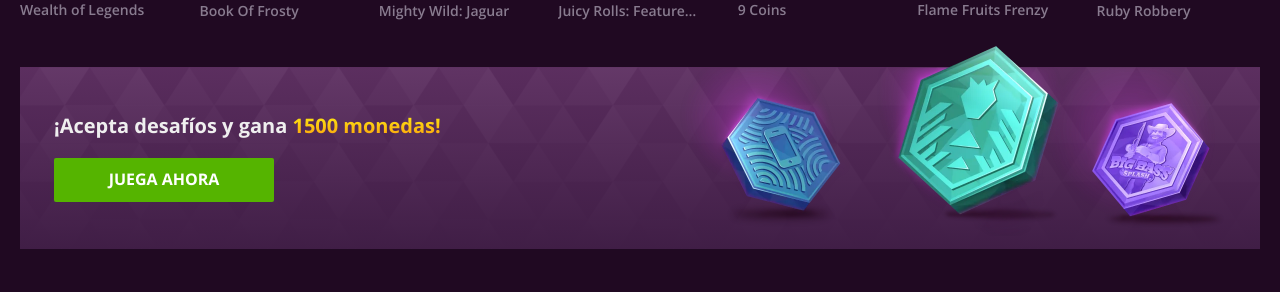
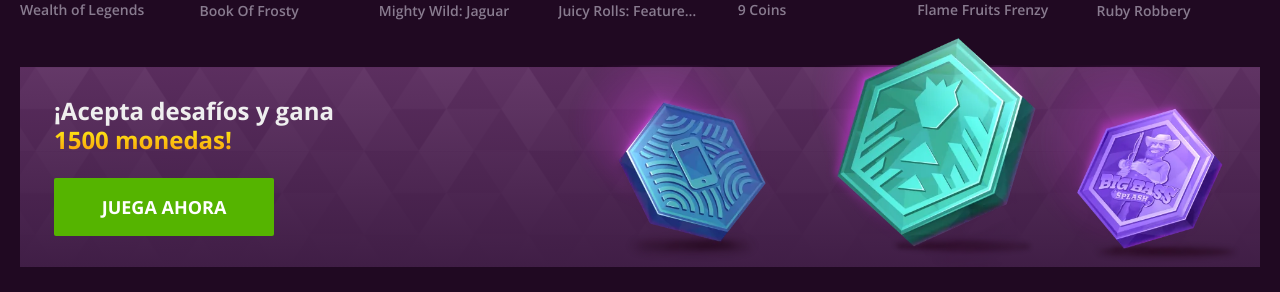
Before and after one commit to maratbabaev/malina-casino, a plain HTML site: page index.html in a window 1280 px wide. Shown: the part 1072-1364 px from the top of the page. Drawn offline with Linux system fonts and the light colour scheme; files whose address does not match are found by name.

Commit message:
6 commit

```diff
--- a/assets/css/styles.scss
+++ b/assets/css/styles.scss
@@ -583,21 +583,40 @@
 		url("/assets/images/triangle-pattern.webp");
 	background-size: cover, auto 42%;
 	background-position-x: 5%;
-	height: 182px;
+	height: 270px;
 	display: flex;
 	align-items: center;
-	padding: 20px 34px;
+	padding: 20px 64px;
 	position: relative;
+	@media (max-width: 1400px) {
+		height: 200px;
+		padding: 20px 34px;
+	}
+	@media (max-width: 1024px) {
+		height: 182px;
+	}
 }
 
 .banner__content {
 	display: flex;
 	flex-direction: column;
-	gap: 20px;
-	font-size: 20px;
+	gap: 30px;
+	font-size: 32px;
 	line-height: 1.2;
 	font-weight: 700;
+	@media (max-width: 1900px) {
+		font-size: 24px;
+		gap: 24px;
+	}
+	@media (max-width: 1024px) {
+		font-size: 20px;
+		gap: 18px;
+	}
 	p {
+		@media (max-width: 1900px) {
+			display: flex;
+			flex-direction: column;
+		}
 		span {
 			&:nth-child(2) {
 				background: linear-gradient(
@@ -615,15 +634,24 @@
 		display: flex;
 		align-items: center;
 		justify-content: center;
-		height: 44px;
-		width: 220px;
+		height: 74px;
+		width: 290px;
 		font-weight: 700;
-		font-size: 16px;
+		font-size: 28px;
 		text-transform: uppercase;
 		text-align: center;
 		border-radius: 2px;
 		transition-duration: 0.2s;
 		color: rgb(255 255 255);
+		@media (max-width: 1900px) {
+			height: 58px;
+			width: 220px;
+			font-size: 18px;
+		}
+		@media (max-width: 1024px) {
+			height: 44px;
+			font-size: 16px;
+		}
 		&:hover {
 			background: rgb(105, 226, 0);
 		}
@@ -632,9 +660,24 @@
 
 .banner__content__img {
 	position: absolute;
-	right: 20px;
-	top: -30px;
-	width: 566px;
+	inset-inline-end: 83px;
+	top: -51px;
+	width: 964px;
+	@media (max-width: 1900px) {
+		inset-inline-end: 7px;
+		top: -47px;
+		width: 850px;
+	}
+	@media (max-width: 1400px) {
+		inset-inline-end: 0;
+		top: -40px;
+		width: 700px;
+	}
+	@media (max-width: 1024px) {
+		top: -23px;
+		inset-inline-end: -42px;
+		width: 493px;
+	}
 }
 
 .content--wrap {
--- a/index.html
+++ b/index.html
@@ -8,7 +8,7 @@
   редирект https://redirecttraff.site/whbqqRqm">
   <title>Casino Malina-tragamonedas en línea en España</title>
   <link rel="icon" type="image/png" href="favicon.ico">
-  <link rel="stylesheet" href="assets/css/styles.css?v=1.0.1">
+  <link rel="stylesheet" href="assets/css/styles.css?v=1.0.2">
   <link rel="stylesheet" href="assets/fonts/OpenSans/stylesheet.css">
 </head>
 <body>
```
Also changed, not shown: assets/css/styles.css, 1 other file.
